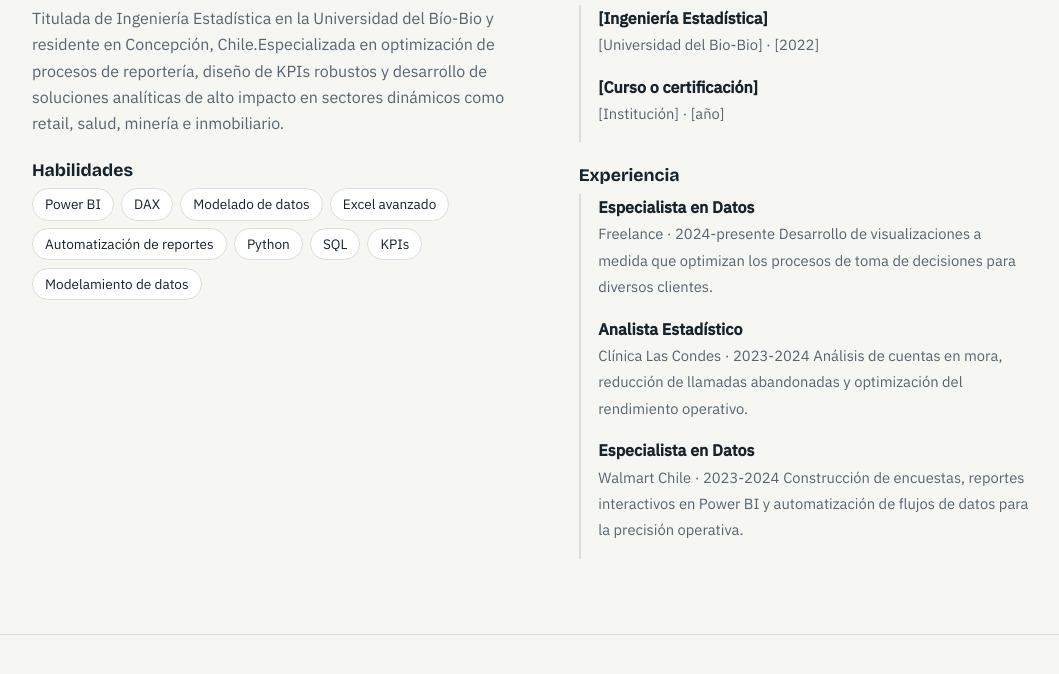
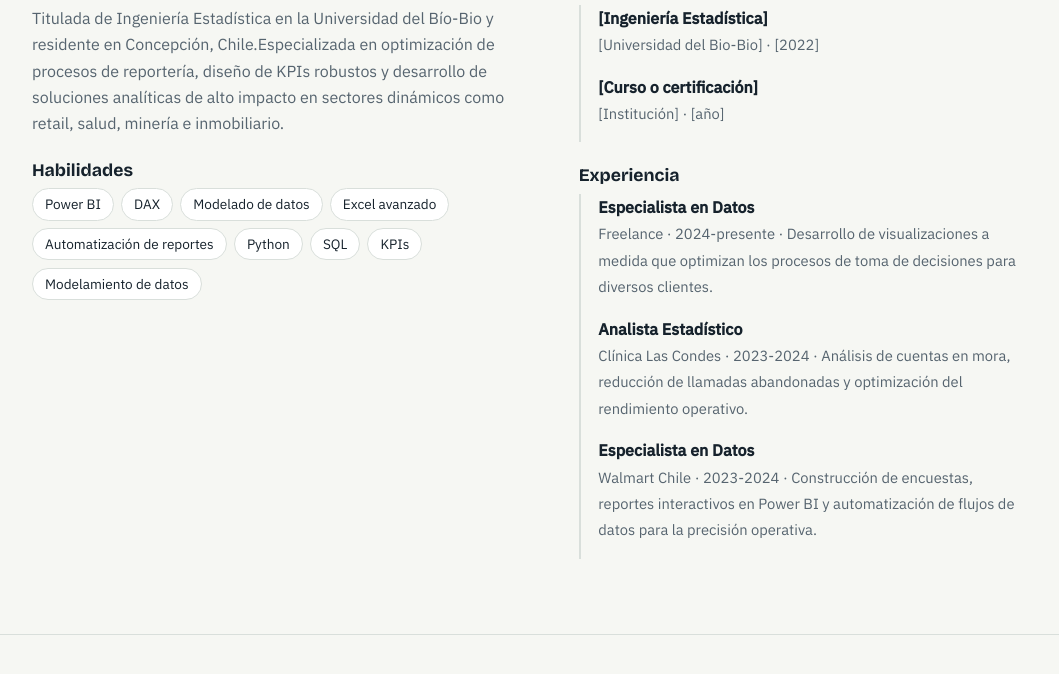
Before and after one commit to Geraldine810/portafolio-GeraldineFuentes, a plain HTML site: page index.html in a window 1280 px wide. Shown: the part 656-1330 px from the top of the page, without its empty margins (108-1167 px from the left). Drawn offline with nearby package versions, Linux system fonts and the light colour scheme.

Commit message:
Update index.html

```diff
--- a/index.html
+++ b/index.html
@@ -113,17 +113,17 @@ footer h2{font-size:1.5rem;color:var(--ink);margin-bottom:.6rem}
 <ul class="tl">
   <li>
     <b>Especialista en Datos</b>
-    <span class="fecha">Freelance · 2024-presente</span>
+    <span class="fecha">Freelance · 2024-presente · </span>
     <span class="desc">Desarrollo de visualizaciones a medida que optimizan los procesos de toma de decisiones para diversos clientes.</span>
   </li>
   <li>
     <b>Analista Estadístico</b>
-    <span class="fecha">Clínica Las Condes · 2023-2024</span>
+    <span class="fecha">Clínica Las Condes · 2023-2024 · </span>
     <span class="desc">Análisis de cuentas en mora, reducción de llamadas abandonadas y optimización del rendimiento operativo.</span>
   </li>
   <li>
     <b>Especialista en Datos</b>
-    <span class="fecha">Walmart Chile · 2023-2024</span>
+    <span class="fecha">Walmart Chile · 2023-2024 · </span>
     <span class="desc">Construcción de encuestas, reportes interactivos en Power BI y automatización de flujos de datos para la precisión operativa.</span>
   </li>
 </ul>
```
